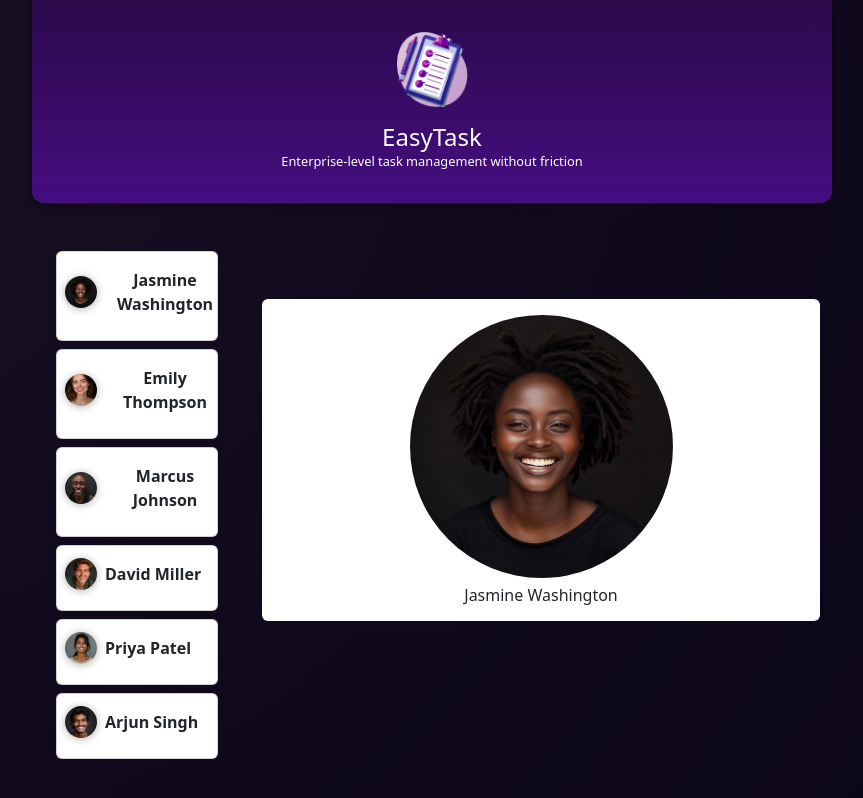
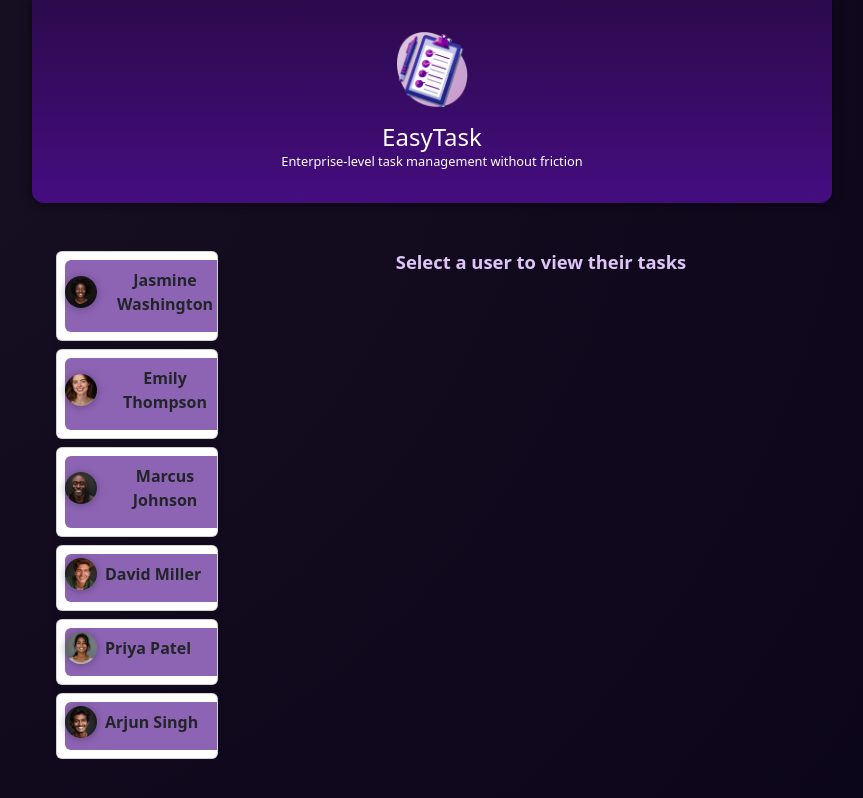
Before and after one commit to MinaNasser/Angular-The-Complete-Guide, an Angular app in the folder 01-starting-project/: page / in a window 1280 px wide. Shown: the whole page, without its empty margins (208-1071 px from the left). Built offline with nearby package versions, Linux system fonts and the light colour scheme.

Commit message:
ng-templet

```diff
--- a/01-starting-project/src/app/app.component.css
+++ b/01-starting-project/src/app/app.component.css
@@ -16,11 +16,14 @@ main {
   overflow: auto;
 }
 
-#fallback {
+#fillback {
   font-weight: bold;
   font-size: 1.15rem;
   margin: 0;
   text-align: center;
+  /* background-color: #8d64b4; */
+  color: #dfc4f6;
+
 }
 
 @media (min-width: 768px) {
--- a/01-starting-project/src/app/app.component.html
+++ b/01-starting-project/src/app/app.component.html
@@ -1,18 +1,33 @@
 <app-header />
 <main class="container mt-5">
   <ul id="users" class="row list-unstyled mb-4 justify-content-center">
-    @for (user of users; track $index) {
-      <li class="">
-        <app-user [user]="user" (select)="onSelectUser($event)" />
-      </li>
-    }
+    <!-- @for (user of users; track $index) {
+    <li class="">
+      <app-user [user]="user" (select)="onSelectUser($event)" />
+    </li>
+    } -->
 
-    <!-- <li *ngFor="let user of users" class="col-md-4 col-sm-6 mb-4">
+    <li *ngFor="let user of users" >
       <app-user [user]="user" (select)="onSelectUser($event)" />
-    </li> -->
+    </li>
   </ul>
 
-  <div *ngIf="selectedUser" class="mt-5">
+  <!-- @if (selectedUser) {
+  <div>
     <app-Tasks [user]="selectedUser" />
   </div>
+  }@else {
+  <div class="text-center">
+    <h2 class="text-light ">Select a user to view their tasks</h2>
+  </div>
+  } -->
+  <div *ngIf="selectedUser else fillback"   class="mt-5">
+    <app-Tasks [user]="selectedUser" />
+  </div>
+  <ng-template #fillback>
+    <div class="text-center">
+      <h2 id ="fillback" >Select a user to view their tasks</h2>
+    </div>
+  </ng-template>
+
 </main>
--- a/01-starting-project/src/app/app.component.ts
+++ b/01-starting-project/src/app/app.component.ts
@@ -17,7 +17,7 @@ import { TasksComponent } from './Tasks/Tasks.component';
 })
 export class AppComponent {
   users = DUMMY_USERS;
-  selectedUserId: string = 'u1';
+  selectedUserId?: string;
 
   get selectedUser() {
     return this.users.find((user) => user.id === this.selectedUserId);
--- a/01-starting-project/src/app/user/user.component.css
+++ b/01-starting-project/src/app/user/user.component.css
@@ -9,8 +9,8 @@ button {
   align-items: center;
   gap: 0.5rem;
   padding: 0.35rem 0.5rem;
-  background-color: #433352;
-  color: #c3b3d1;
+  background-color: #8d64b4;
+  color: #dfc4f6;
   border: none;
   font: inherit;
   cursor: pointer;
--- a/01-starting-project/src/app/user/user.component.html
+++ b/01-starting-project/src/app/user/user.component.html
@@ -1,7 +1,7 @@
 <!-- list of users -->
 
- <div class="card p-2">
-  <button class="btn p-0 border-0 bg-transparent" (click)="onSelectUser()">
+ <div class="card p-2 hover-shadow ">
+  <button class="btn p-0 border-0 " (click)="onSelectUser()">
     <img class="rounded-circle mb-2 img-fluid " [src]="imagePath" [alt]="user.name" />
     <p class="d-block text-center mt-2 fw-bold text-dark" >
       {{user.name}}
```
